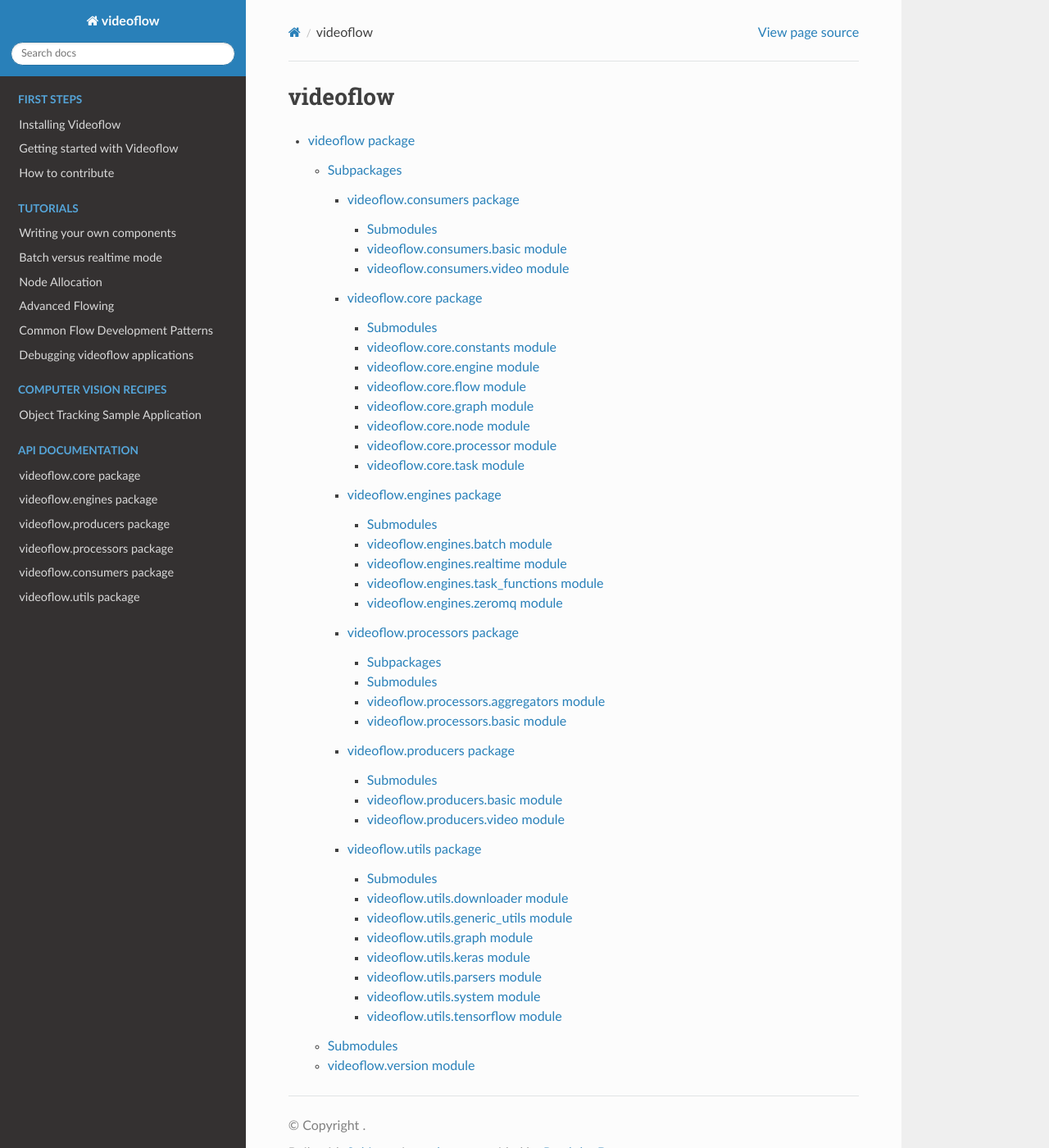
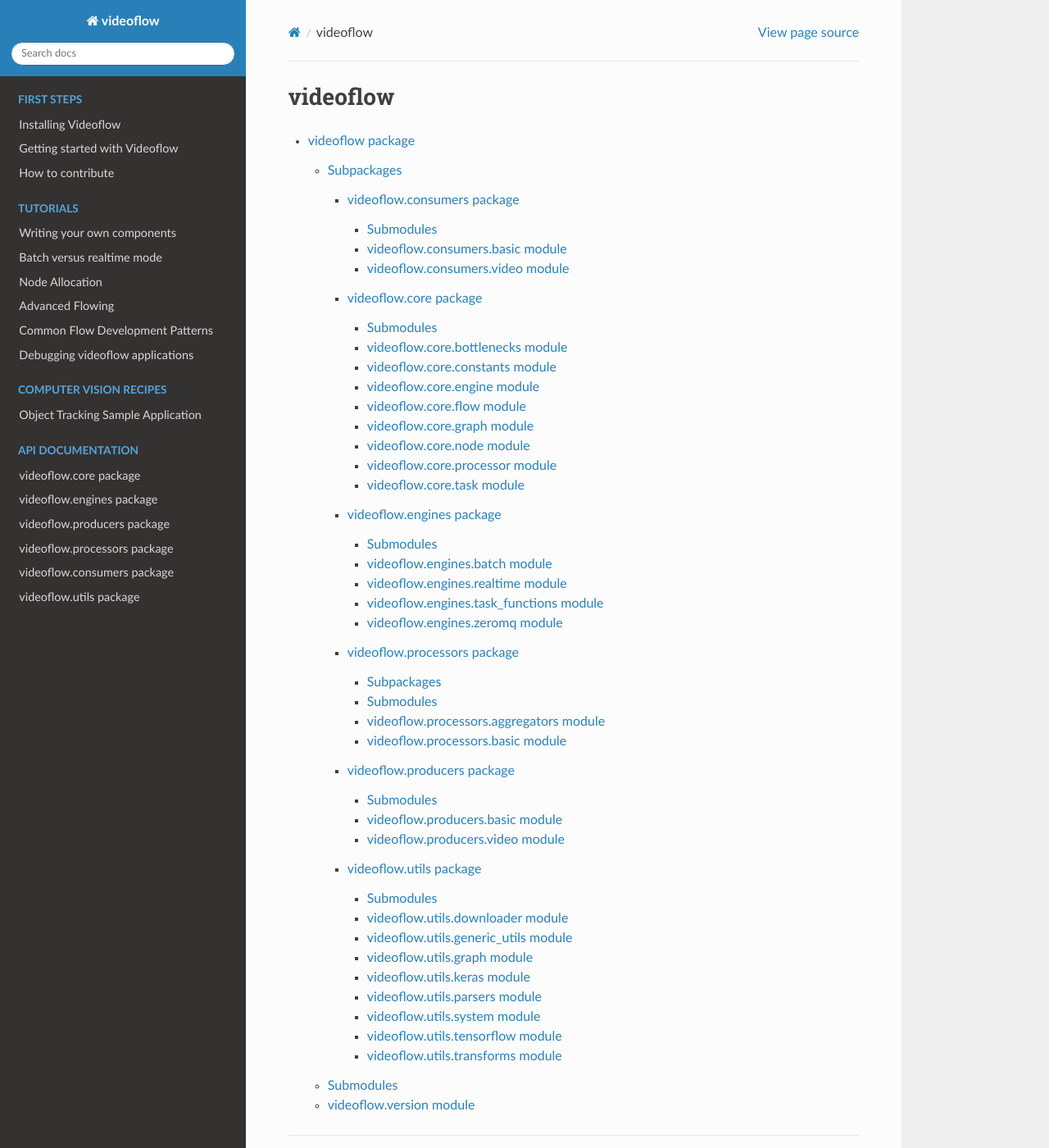
Before and after one commit to videoflow/videoflow, a Sphinx documentation site: the page built from docs/source/apidocs/modules.rst, in a window 1280 px wide and 1400 px high. Shown: the whole window at 82% size. Built offline with Sphinx 7.4.7 and the Read the Docs theme 2.0.0, drawn with Linux system fonts in a browser that asks for light colours.

Commit message:
ast commit

```diff
--- a/docs/source/apidocs/videoflow.core.rst
+++ b/docs/source/apidocs/videoflow.core.rst
@@ -8,6 +8,14 @@ videoflow.core package
 
 Submodules
 ----------
+
+videoflow.core.bottlenecks module
+---------------------------------
+
+.. automodule:: videoflow.core.bottlenecks
+    :members:
+    :undoc-members:
+    :show-inheritance:
 
 videoflow.core.constants module
 -------------------------------
--- a/docs/source/apidocs/videoflow.utils.rst
+++ b/docs/source/apidocs/videoflow.utils.rst
@@ -64,3 +64,11 @@ videoflow.utils.tensorflow module
     :members:
     :undoc-members:
     :show-inheritance:
+
+videoflow.utils.transforms module
+---------------------------------
+
+.. automodule:: videoflow.utils.transforms
+    :members:
+    :undoc-members:
+    :show-inheritance:
```
